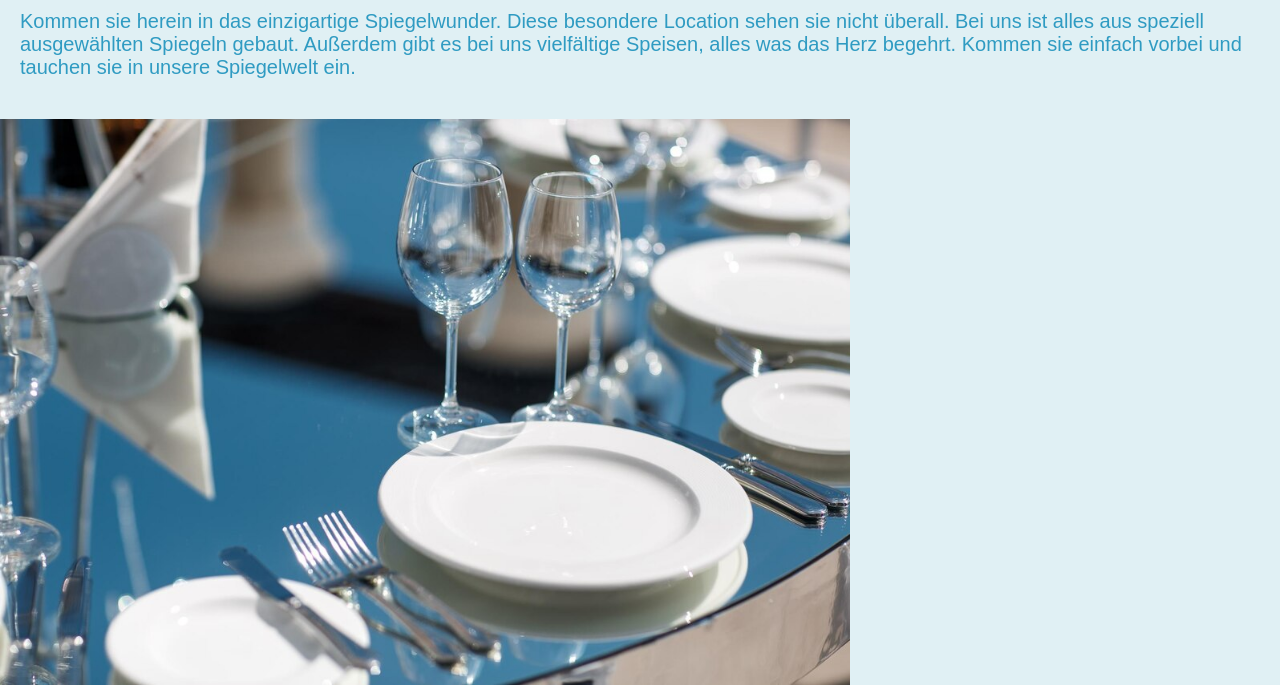
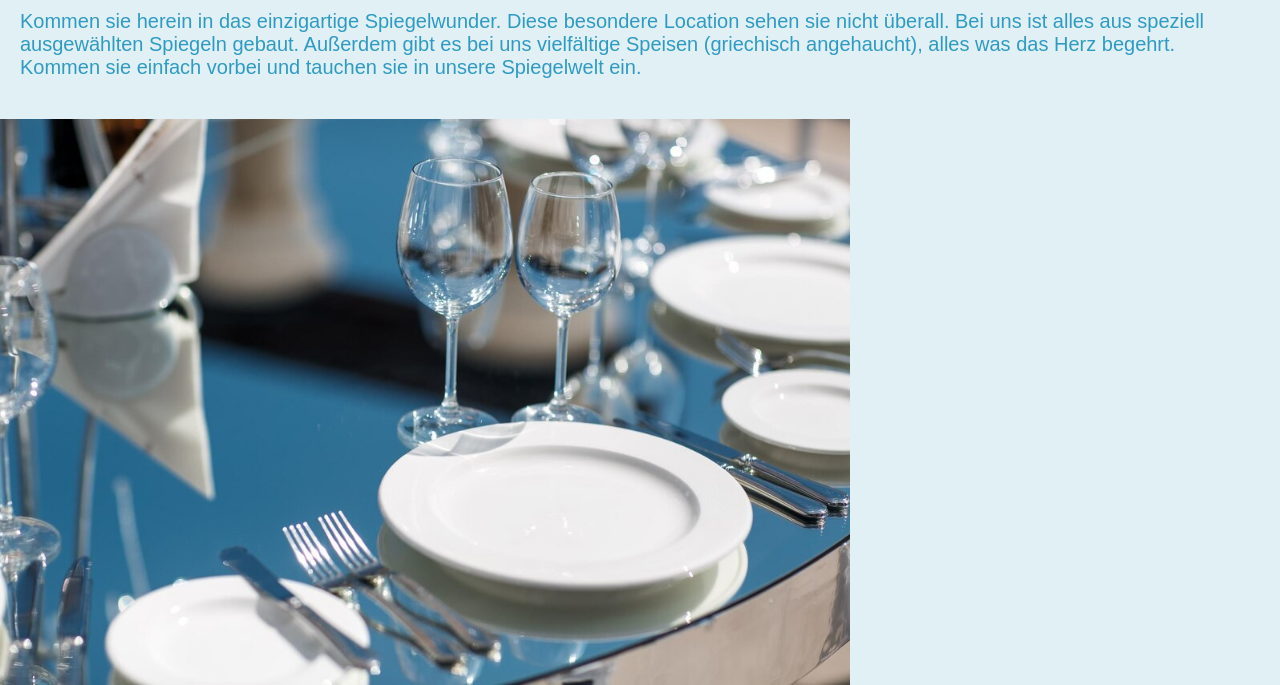
Before and after one commit to emmaschuster/emmaschuster.github.io, a plain HTML site: page index.html in a window 1280 px wide. Shown: the part 143-828 px from the top of the page. Drawn offline with Linux system fonts and the light colour scheme.

Commit message:
griechisch

```diff
--- a/index.html
+++ b/index.html
@@ -23,7 +23,7 @@
                             <p> Kommen sie herein in das einzigartige Spiegelwunder.
                                 Diese besondere Location sehen sie nicht überall.
                                 Bei uns ist alles aus speziell ausgewählten Spiegeln gebaut.
-                                Außerdem gibt es bei uns vielfältige Speisen,
+                                Außerdem gibt es bei uns vielfältige Speisen (griechisch angehaucht),
                                 alles was das Herz begehrt.
                                 Kommen sie einfach vorbei und tauchen sie in unsere Spiegelwelt ein. </p>
                        </div>
```
